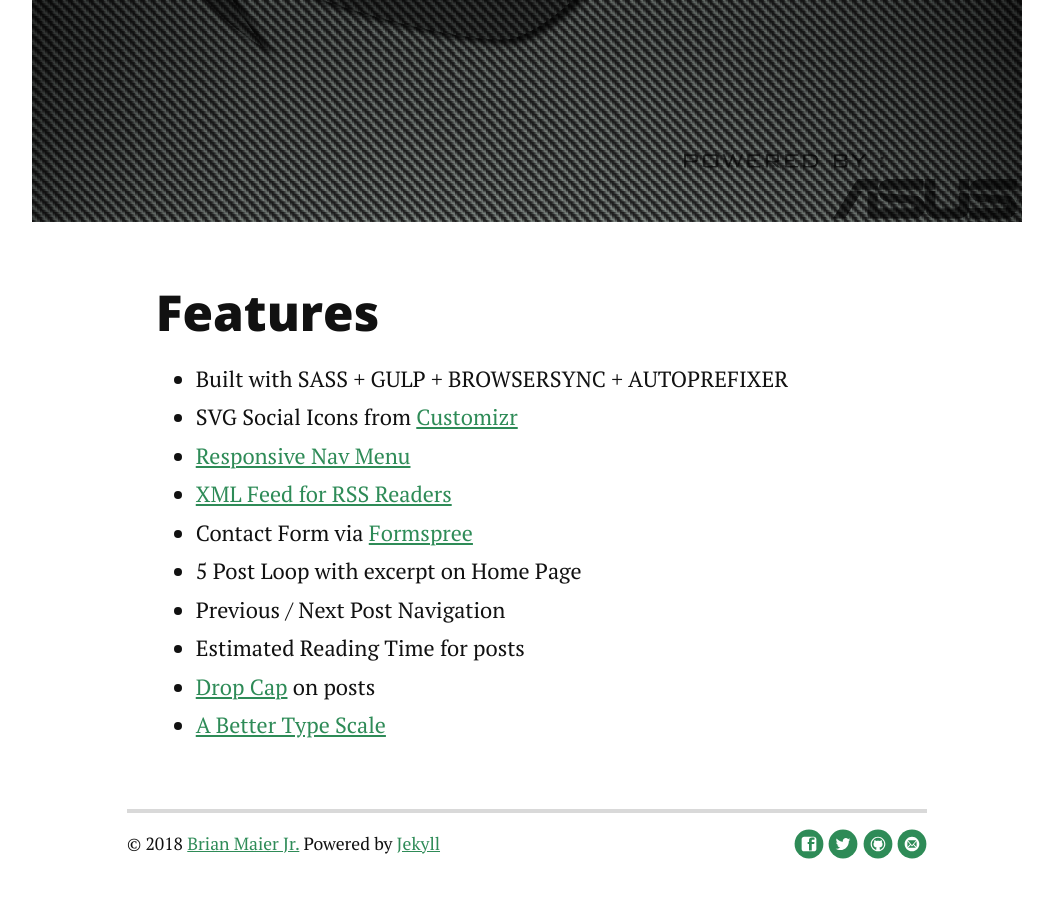
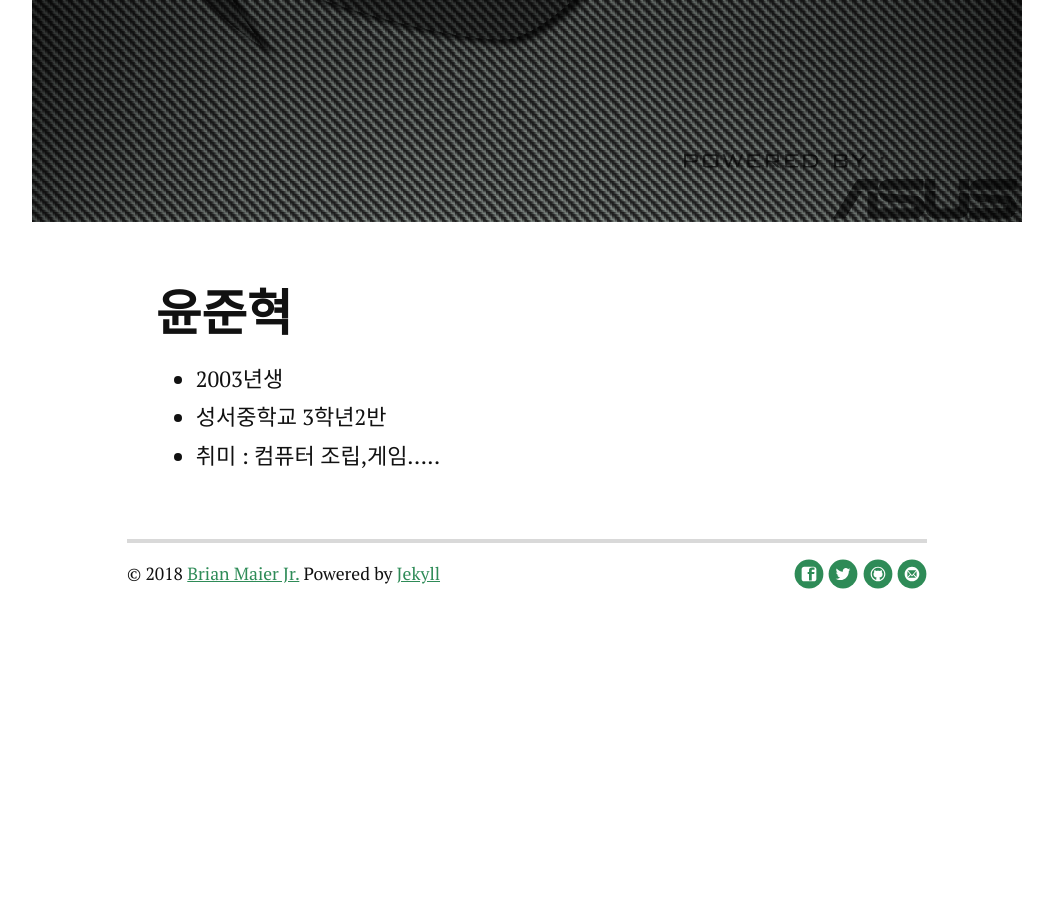
Before and after one commit to akwesa/asdasd, a Jekyll site: the page built from about.md, in a window 1280 px wide and 900 px high, scrolled down 832 px. Shown: the whole window, without its empty margins (113-1166 px from the left). Built offline with Jekyll 4.4.1, drawn with Linux system fonts in a browser that asks for light colours; nearby versions of some CDN libraries; after the commit the page ends 1463 px from its top, so only the background shows below that.

Commit message:
change about

```diff
--- a/about.md
+++ b/about.md
@@ -1,22 +1,15 @@
 ---
 layout: default
-title: About Long Haul
+title: About Junhyuk Yoon
 ---
 
 <div class="post">
 	<h1 class="pageTitle">About Long Haul</h1>
 	<img src="{{ '/assets/img/touring.jpg' | prepend: site.baseurl }}" alt="">
-	<h2>Features</h2>
+	<h2>윤준혁</h2>
 	<ul>
-		<li>Built with SASS + GULP + BROWSERSYNC + AUTOPREFIXER</li>
-  		<li>SVG Social Icons from <a href="http://customizr.net/icons/">Customizr</a></li>
-  		<li><a href="http://responsive-nav.com/">Responsive Nav Menu</a></li>
-  		<li><a href="https://github.com/snaptortoise/jekyll-rss-feeds">XML Feed for RSS Readers</a></li>
-  		<li>Contact Form via <a href="http://formspree.io/">Formspree</a></li>
-      <li>5 Post Loop with excerpt on Home Page</li>
-  		<li>Previous / Next Post Navigation</li>
-      <li>Estimated Reading Time for posts</li>
-  		<li><a href="https://github.com/adobe-webplatform/dropcap.js">Drop Cap</a> on posts</li>
-  		<li><a href="http://typecast.com/blog/a-more-modern-scale-for-web-typography">A Better Type Scale</a></li>
+		<li>2003년생</li>
+  		<li>성서중학교 3학년2반</li>
+  		<li>취미 : 컴퓨터 조립,게임.....</li>
   	</ul>
 </div>
```
